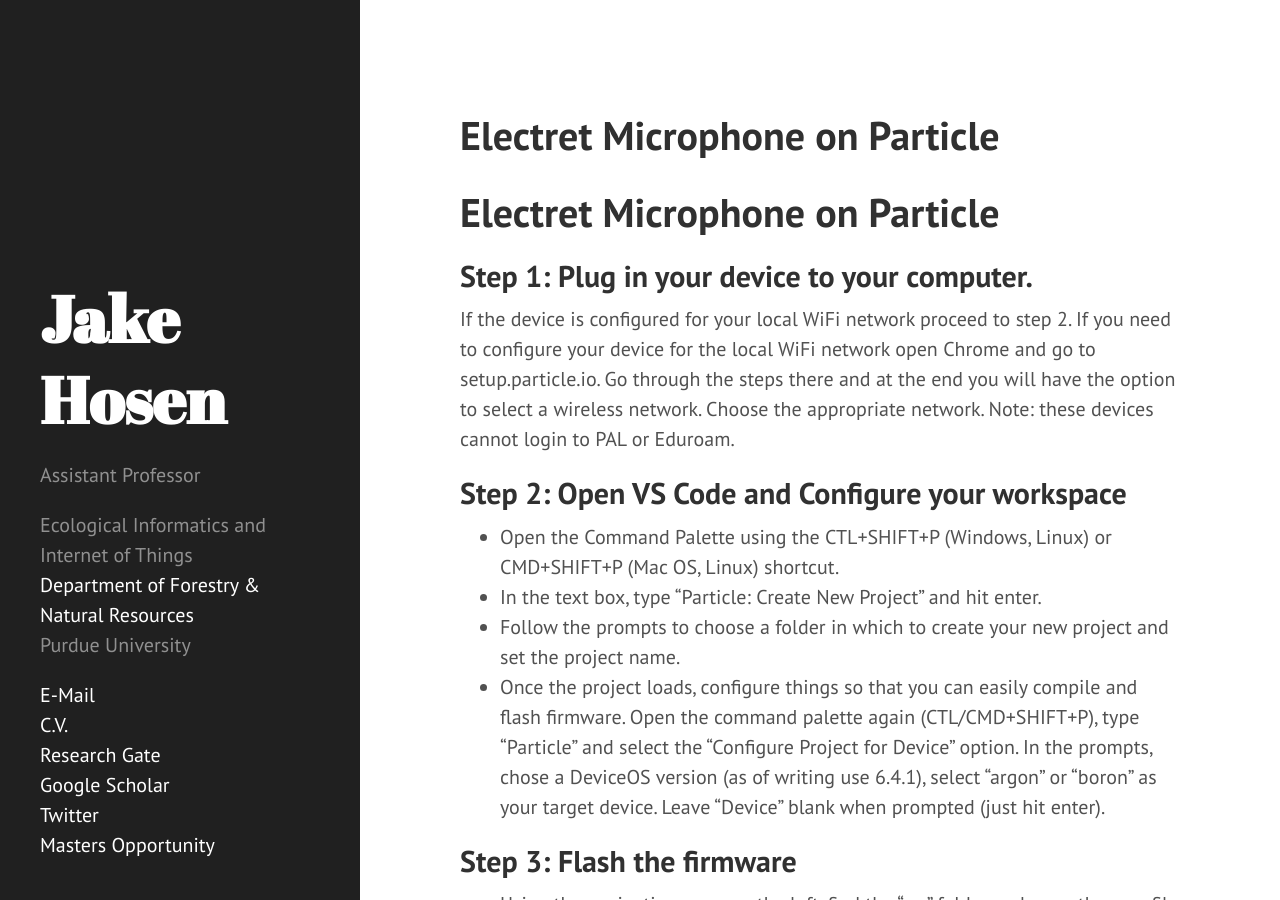
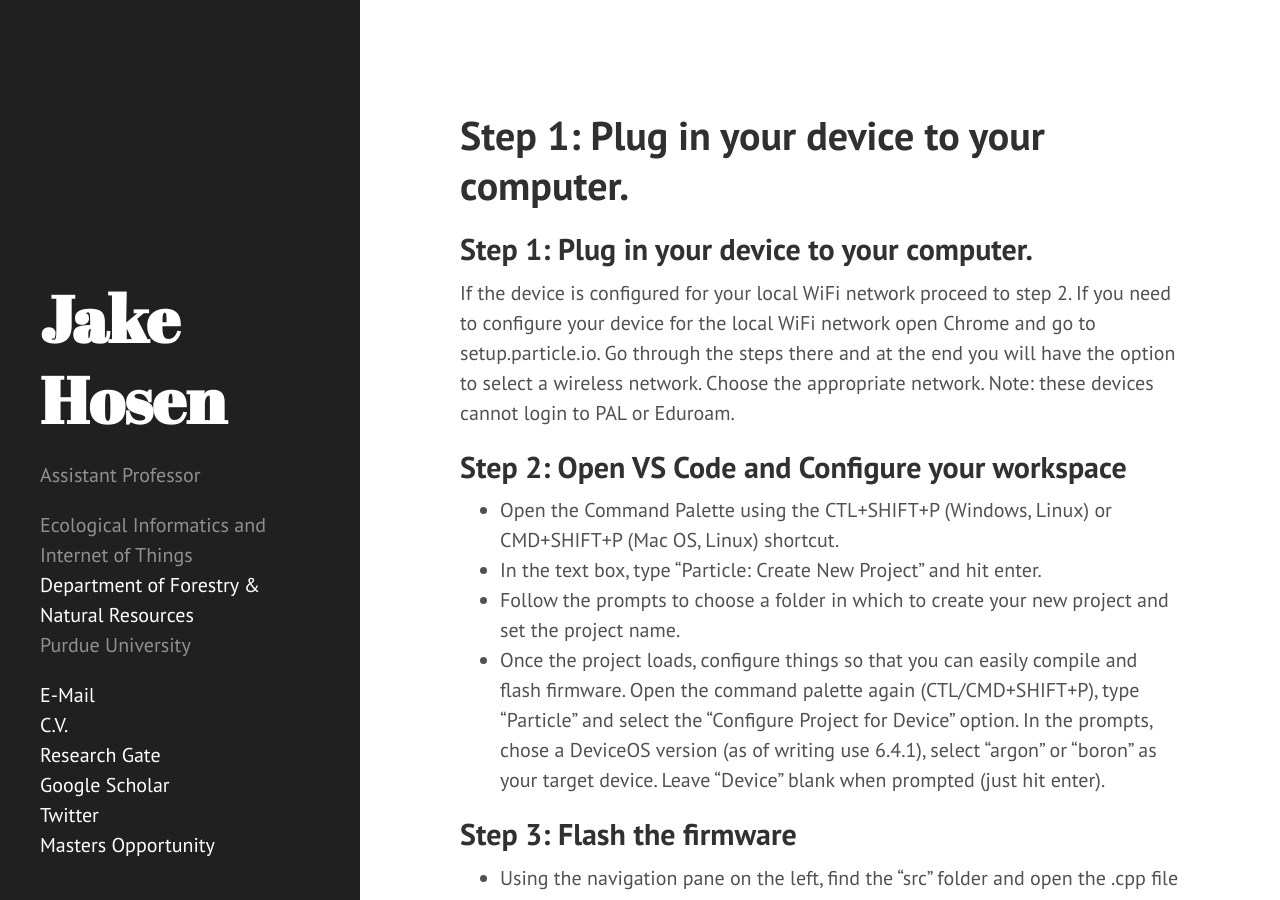
Before and after one commit to jakehosen/jakehosen.github.io, a Jekyll site: the page built from electret-particle.md, in a window 1280 px wide and 900 px high. Built offline with Jekyll 4.4.1, drawn with Linux system fonts in a browser that asks for light colours; our own code applies the rules of GitHub Pages for plain Markdown files.

Commit message:
Update electret-particle.md

```diff
--- a/electret-particle.md
+++ b/electret-particle.md
@@ -1,5 +1,3 @@
-# Electret Microphone on Particle
-
 ## Step 1: Plug in your device to your computer.
 If the device is configured for your local WiFi network proceed to step 2. If you need to configure your device for the local WiFi network open Chrome and go to setup.particle.io. Go through the steps there and at the end you will have the option to select a wireless network. Choose the appropriate network. Note: these devices cannot login to PAL or Eduroam.
 
```
